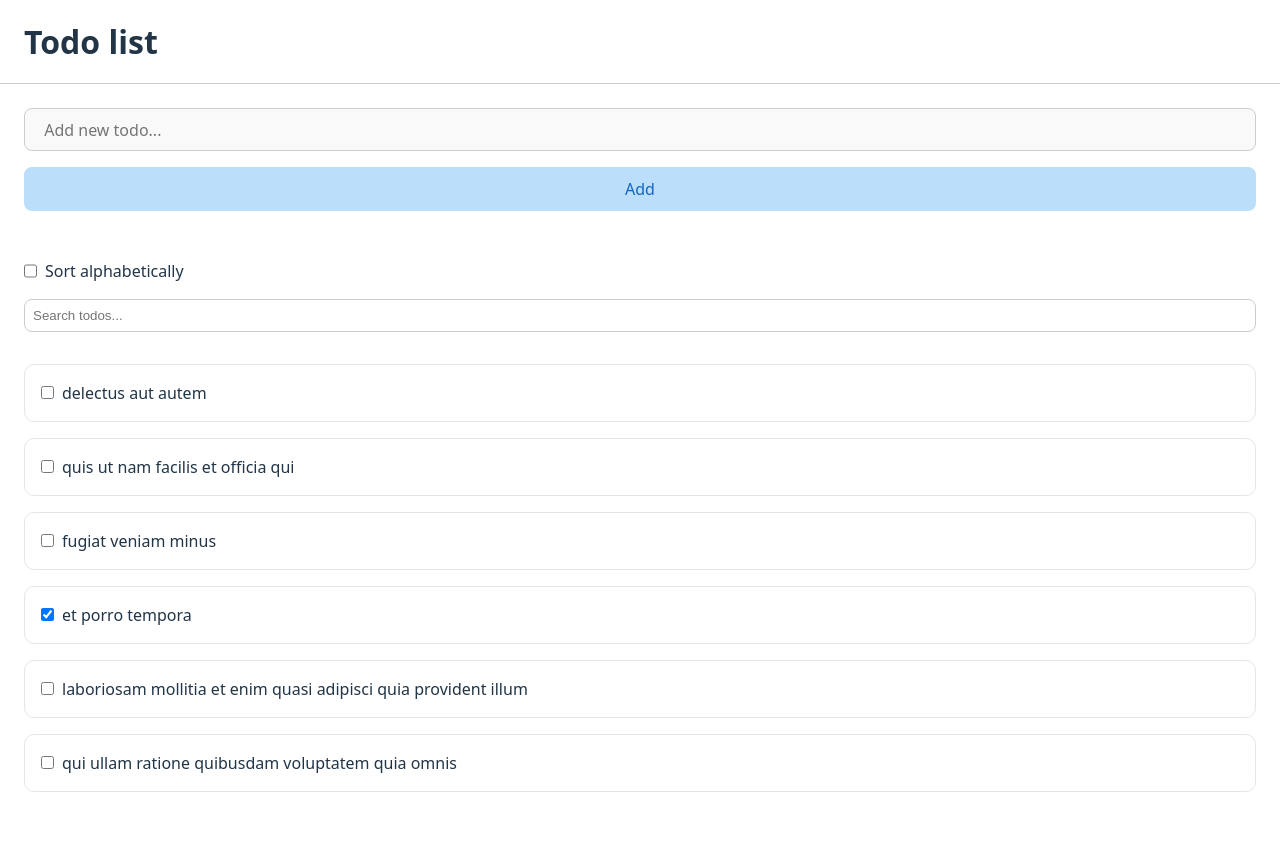
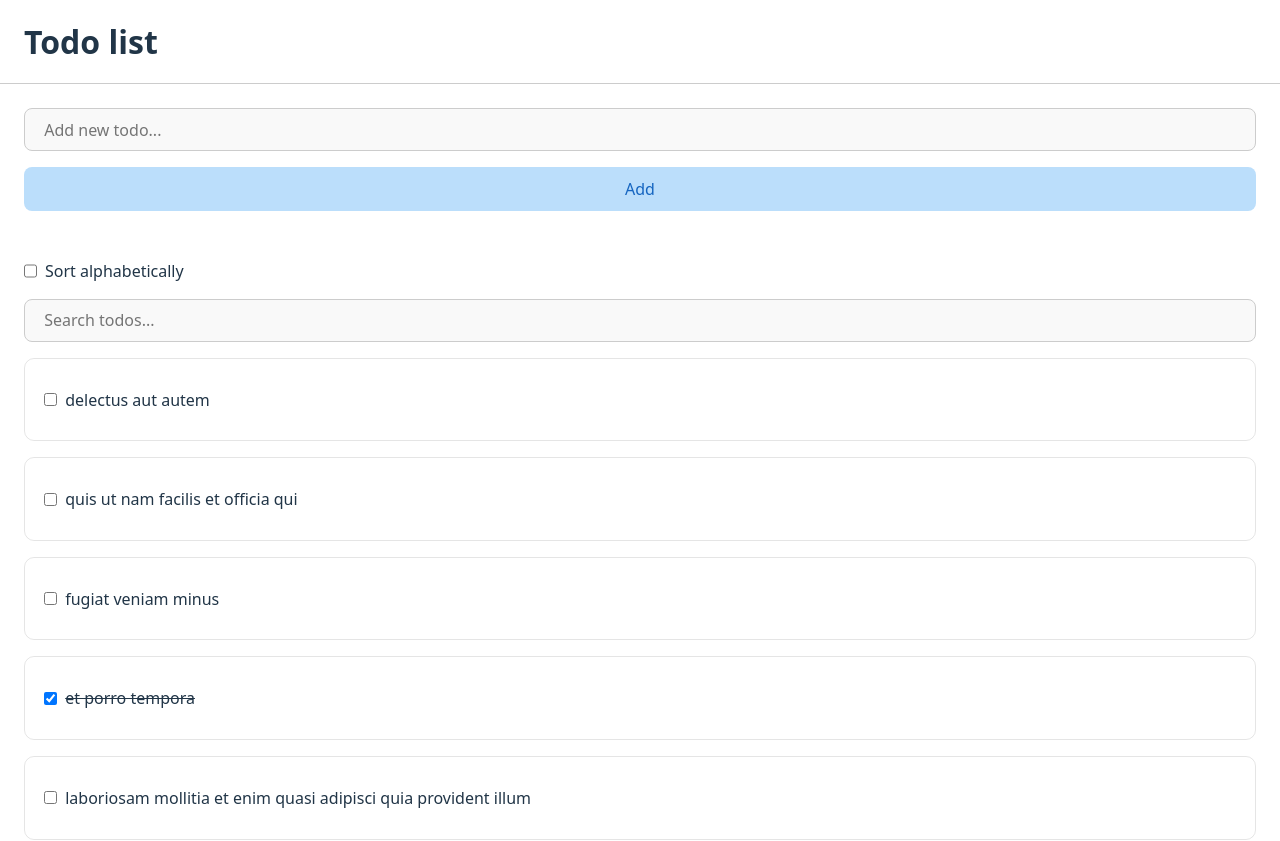
Before and after one commit to alinanigman/rs-server-requests-task-1, a React (Vite) app: page / in a window 1280 px wide. Shown: the top 841 px of the page. Before the commit the page ends 816 px from the top, so only its background shows below. Built offline with nearby package versions, Linux system fonts and the light colour scheme; data requests are answered from the project's data file.

Commit message:
feat: enable editing ListItem title

```diff
--- a/src/App.jsx
+++ b/src/App.jsx
@@ -21,12 +21,17 @@ function App() {
   };
 
   const handleToggle = (todo) => {
-    const { id, completed } = todo;
-    updateTodo(id, !completed);
+    const { id, completed, title } = todo;
+    updateTodo(id, !completed, title);
   };
 
   const handleDelete = (todoId) => {
     deleteTodo(todoId);
+  };
+
+  const handleApplyChanges = (value) => {
+    const { id, completed, newValue } = value;
+    updateTodo(id, completed, newValue);
   };
 
   return (
@@ -36,6 +41,7 @@ function App() {
       <TodoList
         list={list}
         isLoading={isLoading}
+        onApplyChanges={handleApplyChanges}
         onToggle={handleToggle}
         onDelete={handleDelete}
       />
--- /dev/null
+++ b/src/components/ListItem/ListItem.jsx
@@ -0,0 +1,45 @@
+import { useState } from "react";
+import styles from "./ListItem.module.css";
+import { TextField, Button } from "../../components";
+
+const ListItem = ({ checked, title, onToggle, onApplyChanges, onDelete }) => {
+  const [isEditing, setIsEditing] = useState(false);
+  const [value, setValue] = useState(title);
+
+  const handleOnApply = () => {
+    setIsEditing(false);
+    if (onApplyChanges) onApplyChanges({ newValue: value, checked });
+  };
+
+  return (
+    <div className={styles.ListItem}>
+      <div className={styles.main}>
+        <input type="checkbox" checked={checked} onChange={onToggle} />
+        {isEditing ? (
+          <div className={styles.editBlock}>
+            <TextField
+              value={value}
+              placeholder={title}
+              onChange={({ target }) => setValue(target.value)}
+            />
+            <Button color="success" onClick={handleOnApply}>
+              &#10004;
+            </Button>
+          </div>
+        ) : (
+          <div className={checked ? styles.checked : ""}>{title}</div>
+        )}
+      </div>
+      <div className={styles.actions}>
+        <Button color="primary" onClick={() => setIsEditing(!isEditing)}>
+          &#9999;
+        </Button>
+        <Button color="error" onClick={onDelete}>
+          &#215;
+        </Button>
+      </div>
+    </div>
+  );
+};
+
+export default ListItem;
--- /dev/null
+++ b/src/components/ListItem/ListItem.module.css
@@ -0,0 +1,45 @@
+.ListItem {
+  min-height: 76px;
+  padding: 1.2em;
+  display: flex;
+  justify-content: space-between;
+  border-width: 1px;
+  border-style: solid;
+  border-color: rgba(255, 255, 255, 0.1);
+  border-radius: 10px;
+}
+
+.main {
+  display: flex;
+  align-items: center;
+  gap: 8px;
+}
+
+.main .checked {
+  text-decoration: line-through;
+}
+
+.editBlock {
+  display: flex;
+  gap: 8px;
+  align-items: center;
+}
+
+.actions {
+  display: flex;
+  gap: 8px;
+  align-items: center;
+  gap: 8px;
+  opacity: 0;
+  transition: opacity 0.2s ease;
+}
+
+.ListItem:hover .actions {
+  opacity: 1;
+}
+
+@media (prefers-color-scheme: light) {
+  .ListItem {
+    border-color: rgba(0, 0, 0, 0.1);
+  }
+}
--- a/src/components/TodoList/TodoList.jsx
+++ b/src/components/TodoList/TodoList.jsx
@@ -1,7 +1,10 @@
 import { useState, useEffect, useMemo } from "react";
+import { TextField, ListItem } from "../../components";
 import styles from "./TodoList.module.css";
 
-const TodoList = ({ list, isLoading, onToggle, onDelete }) => {
+const DEBOUNCE_TIMEOUT = 300;
+
+const TodoList = ({ list, isLoading, onToggle, onDelete, onApplyChanges }) => {
   const [searchQuery, setSearchQuery] = useState("");
   const [debouncedQuery, setDebouncedQuery] = useState("");
   const [isSorted, setIsSorted] = useState(false);
@@ -23,43 +26,33 @@ const TodoList = ({ list, isLoading, onToggle, onDelete }) => {
   useEffect(() => {
     const timeoutId = setTimeout(() => {
       setDebouncedQuery(searchQuery);
-    }, 300); // 300ms задержка
-
+    }, DEBOUNCE_TIMEOUT);
     return () => clearTimeout(timeoutId);
   }, [searchQuery]);
+
   return (
     <div className={styles.list}>
       <label className={styles.sortToggle}>
         <input type="checkbox" checked={isSorted} onChange={toggleSort} />
         Sort alphabetically
       </label>
-      <input
-        type="text"
+      <TextField
         value={searchQuery}
+        placeholder="Search todos..."
         onChange={(e) => setSearchQuery(e.target.value)}
-        placeholder="Search todos..."
-        className={styles.searchInput}
       />
       {isLoading ? (
         <div className={styles.loader}></div>
       ) : (
         filteredList.map((listItem) => (
-          <div key={listItem.id} className={styles.listItem}>
-            <div className={styles.listItemTitle}>
-              <input
-                type="checkbox"
-                checked={listItem.completed}
-                onChange={() => onToggle(listItem)}
-              />
-              <div className={styles.listItemCheckbox}>{listItem.title}</div>
-            </div>
-            <button
-              className={styles.deleteButton}
-              onClick={() => onDelete(listItem.id)}
-            >
-              Delete
-            </button>
-          </div>
+          <ListItem
+            key={listItem.id}
+            checked={listItem.completed}
+            title={listItem.title}
+            onApplyChanges={(val) => onApplyChanges({ ...listItem, ...val })}
+            onToggle={() => onToggle(listItem)}
+            onDelete={() => onDelete(listItem.id)}
+          />
         ))
       )}
     </div>
--- a/src/components/TodoList/TodoList.module.css
+++ b/src/components/TodoList/TodoList.module.css
@@ -6,52 +6,9 @@
   gap: 16px;
 }
 
-.listItem {
-  padding: 1em;
-  display: flex;
-  justify-content: space-between;
-  border-width: 1px;
-  border-style: solid;
-  border-color: rgba(255, 255, 255, 0.1);
-  border-radius: 10px;
-}
-
-.listItemTitle {
-  display: flex;
-  align-items: center;
-  gap: 8px;
-}
-
-.deleteButton {
-  text-transform: uppercase;
-  font-size: 0.6em;
-  color: #C00F0C;
-  background-color: #FDD3D0;
-  opacity: 0;
-  transition: opacity 0.2s ease;
-}
-.deleteButton:hover {
-  border-color: #EC221F;
-}
-.deleteButton:focus,
-.deleteButton:focus-visible {
-  outline: 4px auto -webkit-focus-ring-color;
-}
-
-.listItem:hover .deleteButton {
-  opacity: 1;
-}
-
 .sortToggle {
   display: flex;
   gap: 8px;
-}
-
-.searchInput {
-  padding: 8px;
-  margin-bottom: 16px;
-  border-radius: 8px;
-  border: 1px solid #ccc;
 }
 
 .loader {
--- a/src/hooks/useRequestUpdateTodo.js
+++ b/src/hooks/useRequestUpdateTodo.js
@@ -1,9 +1,9 @@
 export const useRequestUpdateTodo = (refresh) => {
-  const updateTodo = (todoId, completed) => {
+  const updateTodo = (todoId, completed, title) => {
     return fetch(`http://localhost:3000/todos/${todoId}`, {
       method: "PATCH",
       headers: { "Content-Type": "application/json" },
-      body: JSON.stringify({ completed }),
+      body: JSON.stringify({ completed, title }),
     })
       .then((res) => res.json())
       .then((updatedTodo) => {
```
